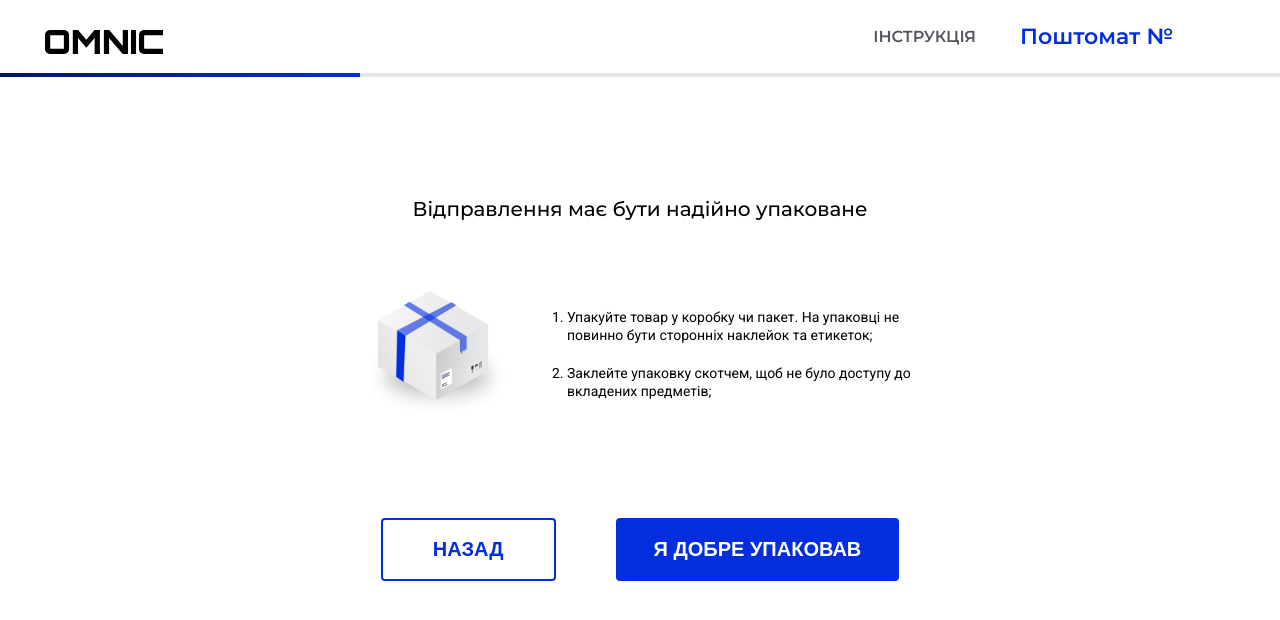
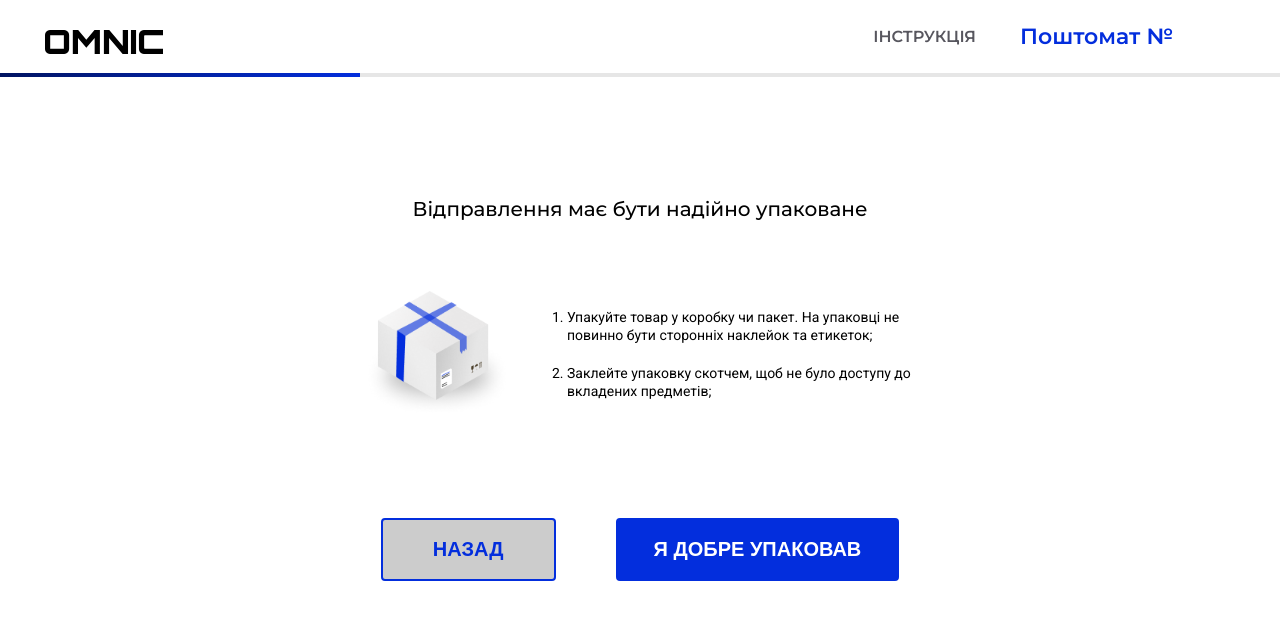
Before and after one commit to RomanKoriachko/omnic-app, a React (Create React App) app: page /package in a window 1280 px wide. In both pictures the pointer is over the button "НАЗАД". Shown: the top 620 px of the page. Built offline with nearby package versions, Linux system fonts and the light colour scheme; no server answers.

Commit message:
add hover on buttons

```diff
--- a/src/component/Home/Home.scss
+++ b/src/component/Home/Home.scss
@@ -34,10 +34,14 @@
                 text-transform: uppercase;
                 border-bottom-left-radius: 20px;
                 border-bottom-right-radius: 20px;
+                transition: 0.3s all;
                 .home-btn-text {
                     max-width: 300px;
                     margin: 0 auto;
                 }
+            }
+            &:hover .home-btn {
+                background-color: #0022a8;
             }
         }
     }
--- a/src/pages/CellsPage/CellsPage.scss
+++ b/src/pages/CellsPage/CellsPage.scss
@@ -78,9 +78,13 @@
             font-size: 20px;
             line-height: 25.6px;
             cursor: pointer;
+            transition: 0.3s all;
         }
         .cells-not-confirm-btn {
             color: #032edd;
+            &:hover {
+                background-color: rgba(0, 0, 0, 0.2);
+            }
         }
         .cells-confirm-btn {
             color: #7a7a7a;
@@ -90,6 +94,9 @@
             transition: 0.3s all;
             background-color: #032edd;
             color: white;
+            &:hover {
+                background-color: #0022a8;
+            }
         }
     }
 }
--- a/src/pages/ConfirmationPage/ConfirmationPage.scss
+++ b/src/pages/ConfirmationPage/ConfirmationPage.scss
@@ -54,6 +54,10 @@
         line-height: 25.6px;
         text-transform: uppercase;
         cursor: pointer;
+        transition: 0.3s all;
+        &:hover {
+            background-color: #0022a8;
+        }
     }
 }
 
--- a/src/pages/PackagePage/PackagePage.scss
+++ b/src/pages/PackagePage/PackagePage.scss
@@ -38,18 +38,25 @@
             font-size: 20px;
             line-height: 128%;
             cursor: pointer;
+            transition: 0.3s all;
         }
         .package-not-confirm-btn {
-            background-color: transparent;
+            background-color: white;
             color: #032edd;
             padding-left: 50px;
             padding-right: 50px;
+            &:hover {
+                background-color: rgba(0, 0, 0, 0.2);
+            }
         }
         .package-confirm-btn {
             background-color: #032edd;
             color: white;
             padding-left: 36px;
             padding-right: 36px;
+            &:hover {
+                background-color: #0022a8;
+            }
         }
     }
 }
```
